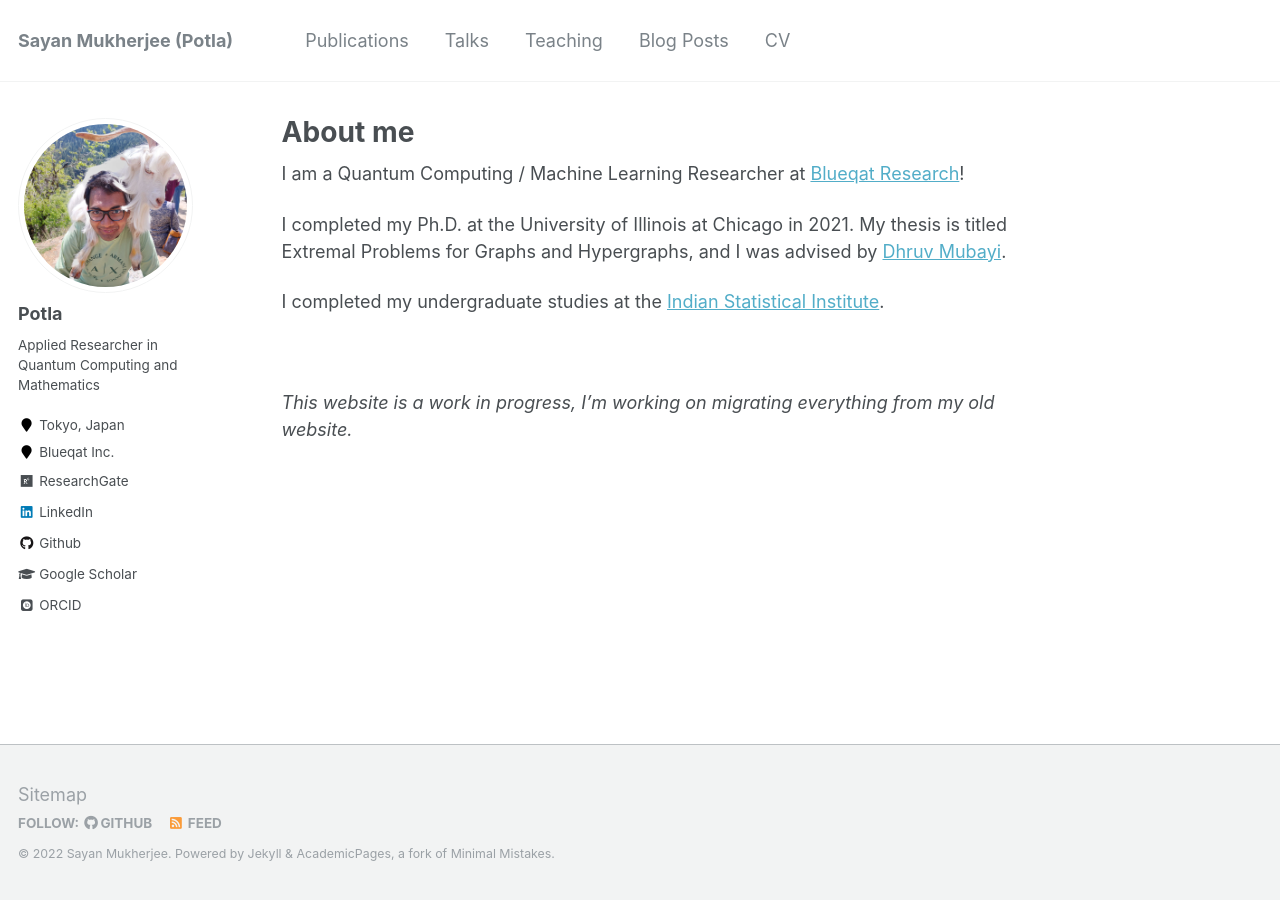
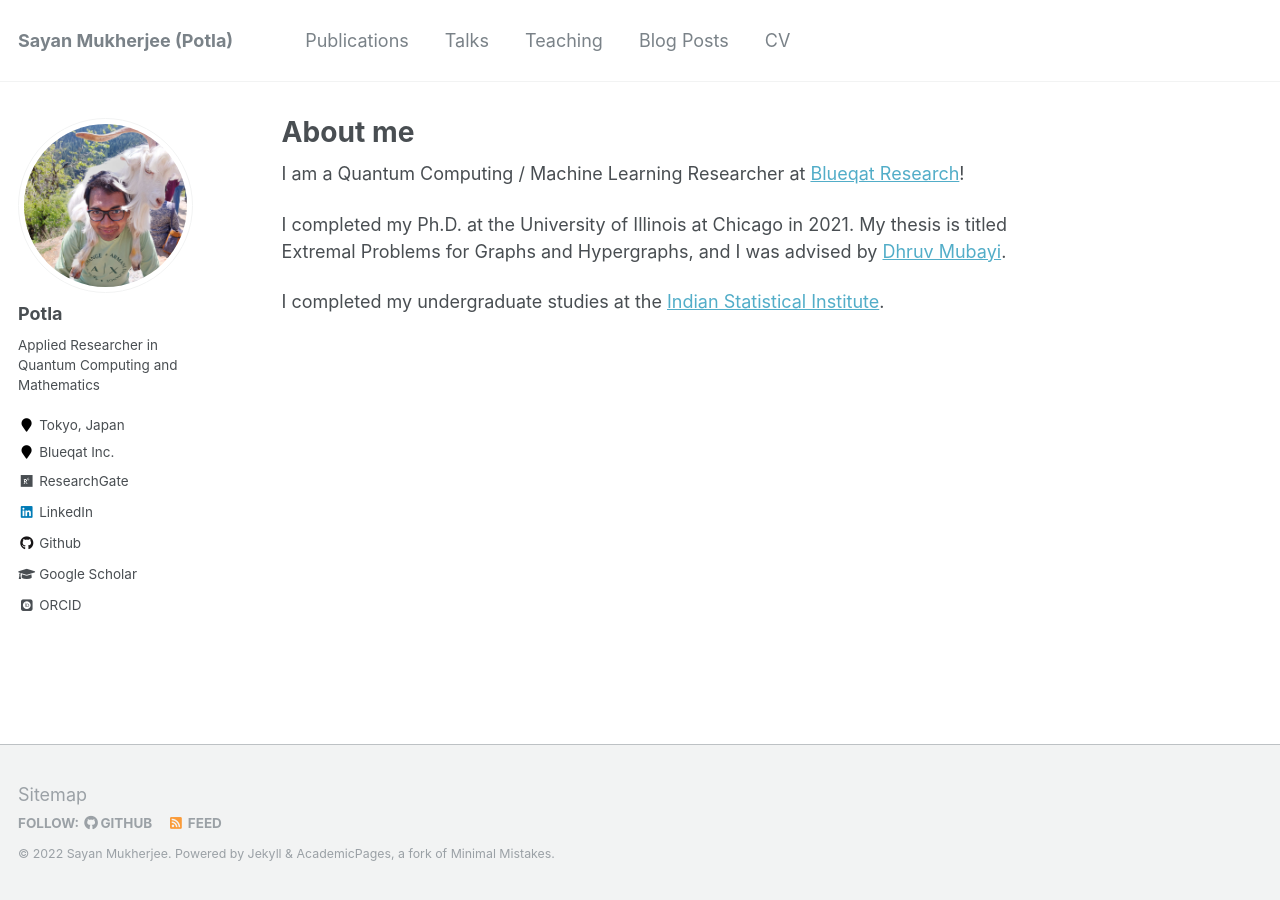
Before and after one commit to Potla1995/potla1995.github.io, a Jekyll site: the page built from _pages/about.md, in a window 1280 px wide. Built offline with Jekyll 4.4.1, drawn with Linux system fonts in a browser that asks for light colours; some web fonts are replaced.

```diff
--- a/_pages/about.md
+++ b/_pages/about.md
@@ -13,7 +13,3 @@ I am a Quantum Computing / Machine Learning Researcher at [Blueqat Research](htt
 I completed my Ph.D. at the University of Illinois at Chicago in 2021. My thesis is titled Extremal Problems for Graphs and Hypergraphs, and I was advised by [Dhruv Mubayi](http://homepages.math.uic.edu/~mubayi/).
 
 I completed my undergraduate studies at the [Indian Statistical Institute](http://www.isibang.ac.in/~statmath/).
-
-&nbsp;
-
-_This website is a work in progress, I'm working on migrating everything from my old website._
```
Also changed, not shown: _publications/2020-06-08-stabilityExpansion.md (+1 -1 lines).
